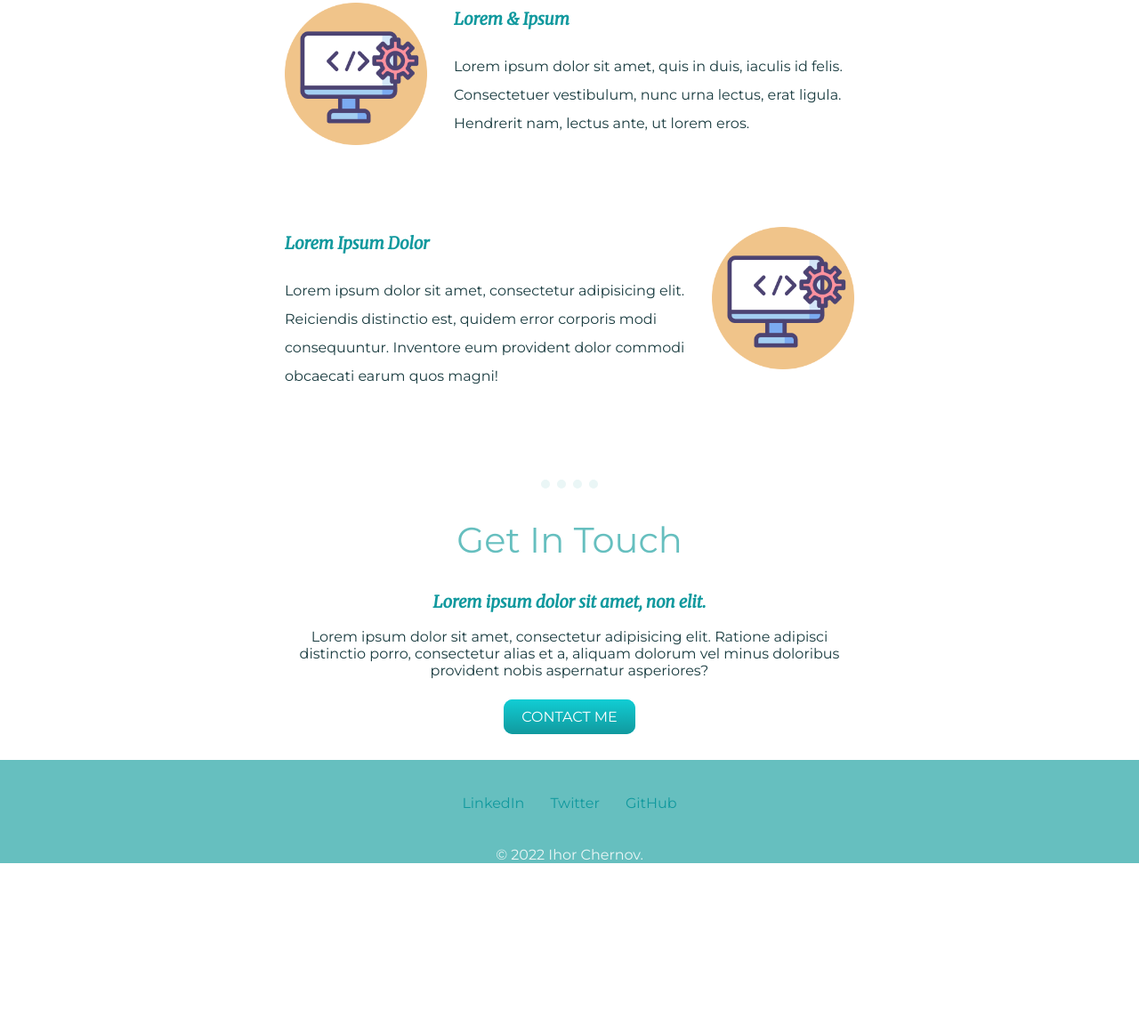
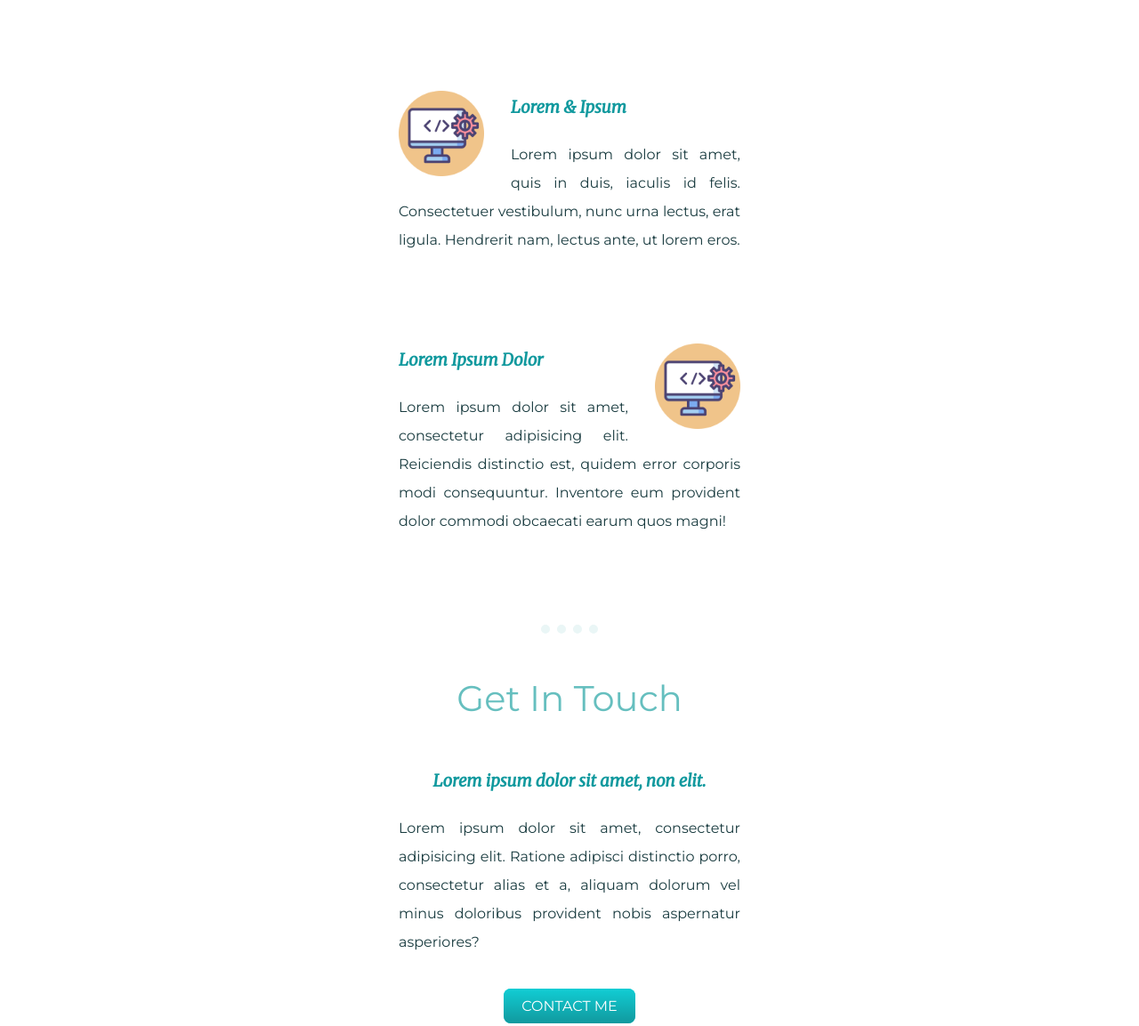
Before and after one commit to ingvarchernov/Web-Dev, a plain HTML site: page index.html in a window 1280 px wide. Shown: the part 1357-2510 px from the top of the page at 89% size. Before the commit the page ends 2343 px from the top, so only its background shows below. Drawn offline with Linux system fonts and the light colour scheme.

Commit message:
A bit desc

```diff
--- a/css/styles.css
+++ b/css/styles.css
@@ -2,6 +2,7 @@ body {
   text-align: center;
   font-family: 'Merriweather', serif;
   margin: 0;
+  line-height: 2;
 }
 hr{
   border: 0;
@@ -31,6 +32,7 @@ a{
 p{
   font-family: 'Montserrat', sans-serif;
   color: #1A3C40;
+  text-align: justify;
 }
 
 
@@ -72,21 +74,21 @@ p{
 
 }
 .profile{
-  width: 50%;
+  width: 30%;
   margin: auto auto
 }
 .skill-row{
-  width: 50%;
+  width: 30%;
   margin: 100px auto 100px auto;
   text-align: left;
   line-height: 2;
 }
 .contact-me{
-  width: 50%;
-  margin: auto auto
+  width: 30%;
+  margin: auto auto;
 }
-.div-contact{
-  margin-bottom: 5%;
+.content-msg{
+  margin: 5% auto 10%;
 }
 
 .btn {
@@ -98,10 +100,10 @@ p{
   background-image: linear-gradient(to bottom, #11cdd4, #11999e);
   -webkit-border-radius: 10;
   -moz-border-radius: 10;
-  border-radius: 10px;
+  border-radius: 8px;
   font-family: 'Montserrat', sans-serif;
   color: #ffffff;
-  margin: 2% auto auto;
+  margin: auto auto 5%;
   font-style: normal;
   font-weight: normal;
   padding: 10px 20px 10px 20px;
@@ -118,11 +120,10 @@ p{
   text-decoration: none;
 }
 .bottom-container{
-  padding-bottom: 0;
+  padding-bottom: 1%;
   position: relative;
   background-color: #66BFBF;
-  margin: 0;
-  height: 50%;
+  margin-top: 4%;
 }
 .footer-link{
   font-family: 'Montserrat', sans-serif;
@@ -132,9 +133,14 @@ p{
   margin: 1%;
 }
 .footer-div{
-  margin: 3% auto;
-  padding-top: 3%;
+  padding-top: 1.2%;
 }
+.footer-link:hover{
+  color:#EAF6F6
+}
+
 .footer-p{
   color: #EAF6F6;
+  text-align: center;
+  font-size: 0.75rem;
 }
--- a/index.html
+++ b/index.html
@@ -49,13 +49,11 @@
     </div>
     <hr>
     <div class="contact-me">
-      <div class="div-contact">
         <h2>Get In Touch</h2>
         <h3>Lorem ipsum dolor sit amet, non elit.</h3>
-        <p>Lorem ipsum dolor sit amet, consectetur adipisicing elit.
+        <p class="content-msg">Lorem ipsum dolor sit amet, consectetur adipisicing elit.
           Ratione adipisci distinctio porro, consectetur alias et a,
           aliquam dolorum vel minus doloribus provident nobis aspernatur asperiores?</p>
-      </div>
       <a class="btn" href="mailto:igorek.chernov007@gmail.com">CONTACT ME</a>
     </div>
   </div>
```
